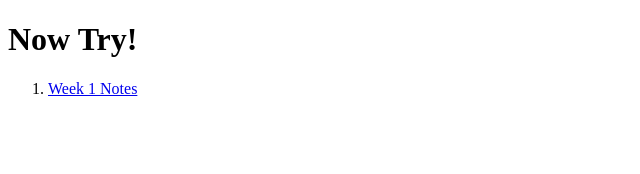
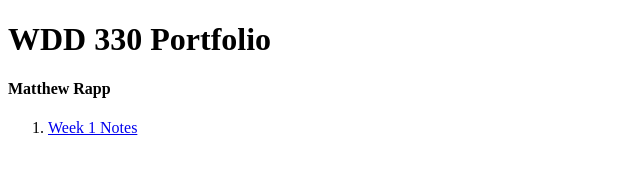
Before and after one commit to matthewrapp/WDD330, a plain HTML site: page index.html in a window 1280 px wide. Shown: the whole page, without its empty margins (0-640 px from the left). Drawn offline with Linux system fonts and the light colour scheme.

Commit message:
Update index.html

```diff
--- a/index.html
+++ b/index.html
@@ -4,9 +4,19 @@
 <title>Page Title</title>
 </head>
 <body>
-    <h1>Now Try!</h1>
-    <ol id="orderedList">
-    </ol>
+    <header>
+        <div class="container_100">
+            <h1>WDD 330 Portfolio</h1>
+        </div>
+    </header>
+    <main>
+        <h4>Matthew Rapp</h4>
+        <ol id="orderedList">
+            <!-- Javascript coded, ordered list goes here. -->
+        </ol>
+    </main>
+    <footer>
+    </footer>
 
     <script src="/js/main.js"></script>
 </body>
```
